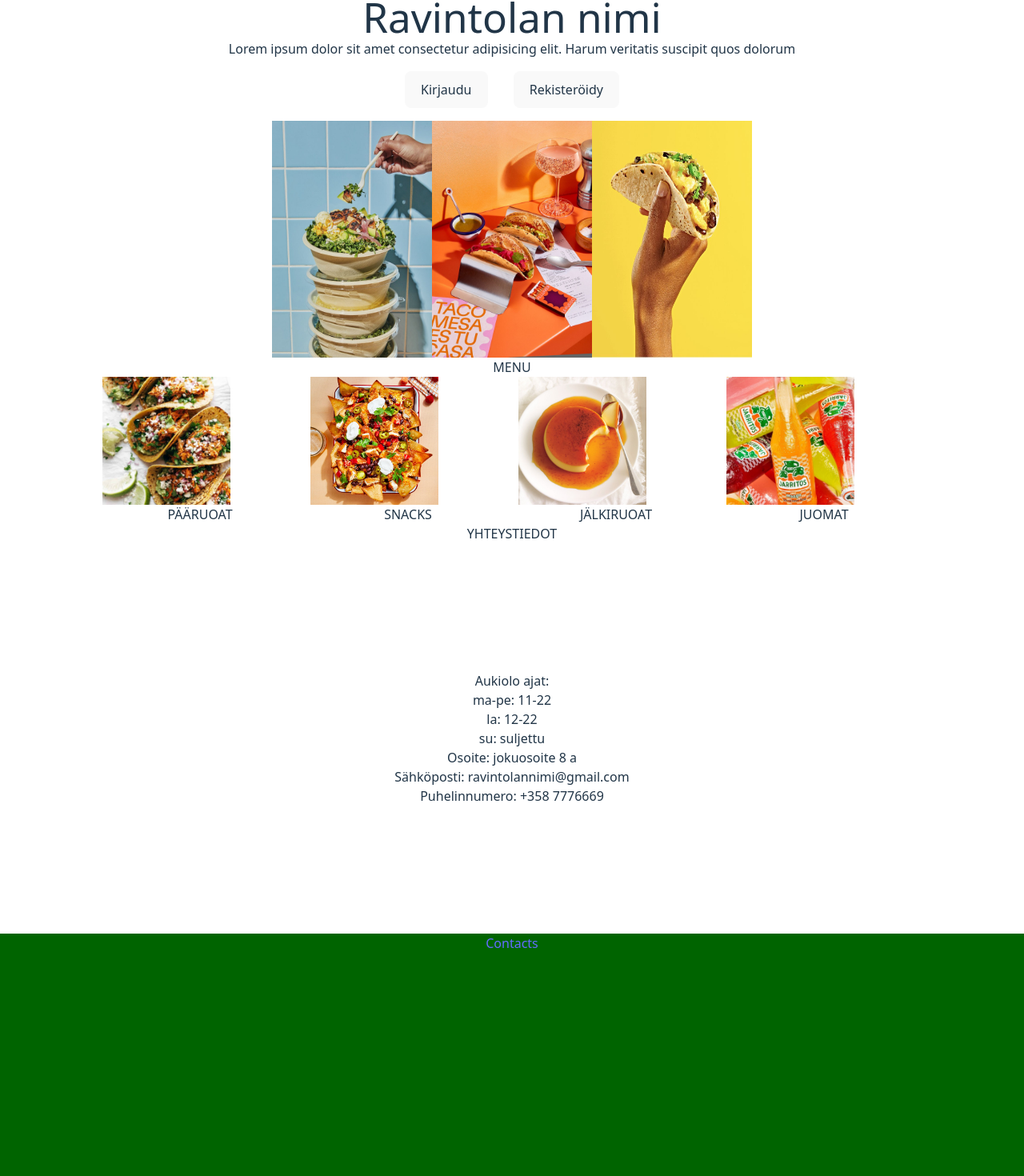
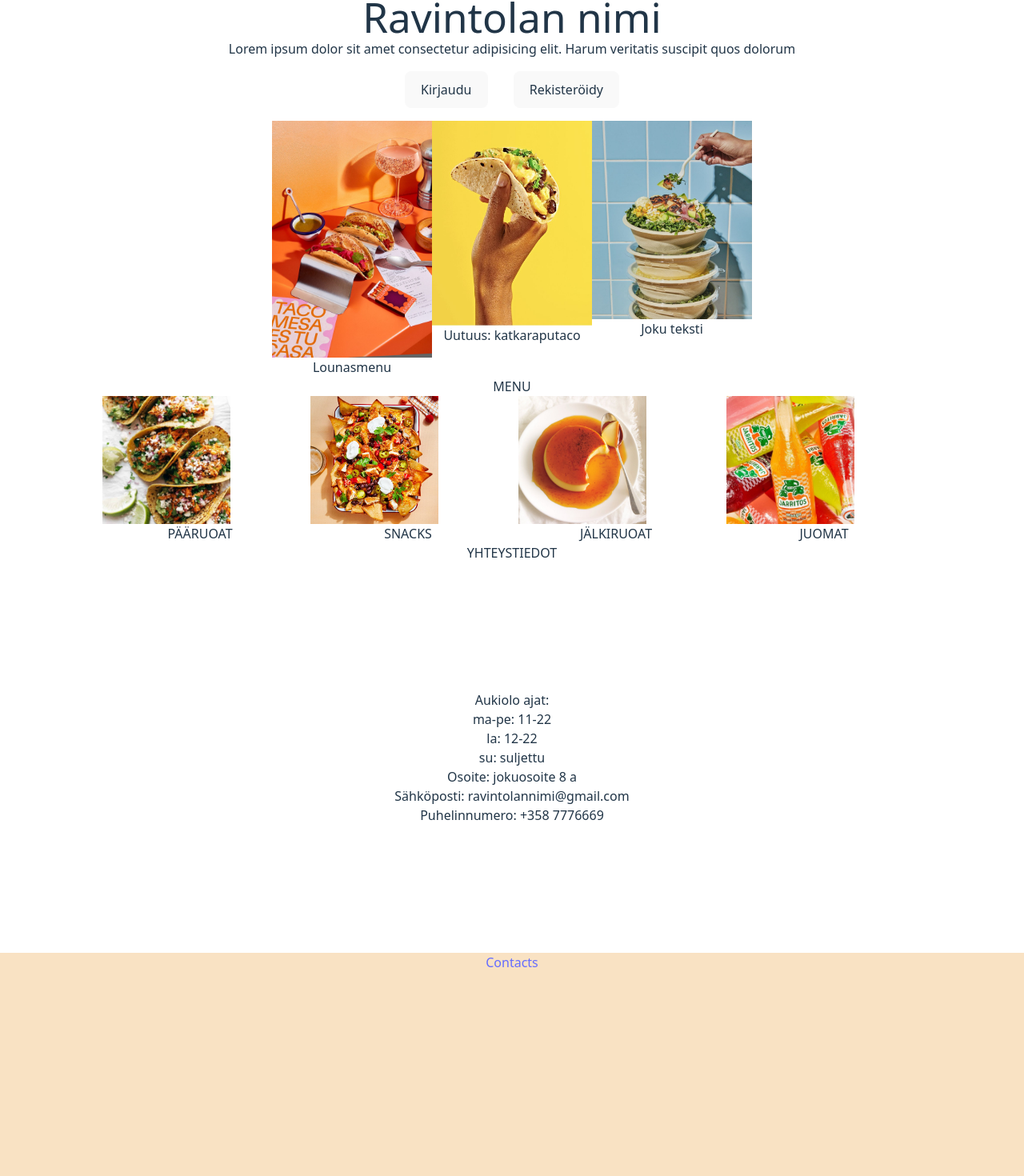
Before and after one commit to sandra-sanj/restaurant-website, a React (Vite) app in the folder frontend/: page / in a window 1280 px wide. Shown: the part 63-1533 px from the top of the page at 80% size. Built offline with nearby package versions, Linux system fonts and the light colour scheme.

Commit message:
etusivu linkit

```diff
--- a/frontend/src/components/profile/LoginForm.jsx
+++ b/frontend/src/components/profile/LoginForm.jsx
@@ -43,7 +43,7 @@ const LoginForm = () => {
                          autoComplete="current-password"
                      />
                  </div>
-                 <button type="submit">Login</button>
+                 <button type="submit">Kirjaudu</button>
              </form>
          </>
      );
--- a/frontend/src/hooks/apiHook.js
+++ b/frontend/src/hooks/apiHook.js
@@ -1,5 +1,6 @@
 
 function useAuthentication() {
+    try{
         const postLogin = async (inputs) => {
             const fetchOptions = {
                 method: 'POST',
@@ -12,15 +13,19 @@ function useAuthentication() {
             return loginResult;
             };
             return {postLogin};
+        }catch(error){
+            console.error(error);
+        }
 };
 
 function useUser() {
+    try {
         const getUserByToken = async (token) => {
             const options = {
                 headers: {
                     Authorization: 'Bearer' + token,
                 },
-        };
+            }
 
             const tokenResult = await fetchData();
             return tokenResult;
@@ -37,6 +42,9 @@ function useUser() {
         }
 
         return {getUserByToken, postUser};
+    }catch(error) {
+        console.error(error);
     }
+};
 
 export {useAuthentication, useUser};
--- a/frontend/src/index.css
+++ b/frontend/src/index.css
@@ -117,7 +117,7 @@ button:focus-visible {
   padding-bottom: 0;
   height: 20rem;
   width: 100%;
-  background-color: darkgreen;
+  background-color:rgb(249, 226, 195);
   color: white;
 }
 
--- a/frontend/src/pages/Home.jsx
+++ b/frontend/src/pages/Home.jsx
@@ -1,4 +1,6 @@
 import { useNavigate } from "react-router";
+import { useState } from 'react';
+import handleButton from "./Login";
 
 
 //TODO: varmista että navigaatio oikeaan osoitteeseen.
@@ -16,24 +18,33 @@ function Home() {
             <button onClick={() => navigate('/login')}>Rekisteröidy</button>
           </div>
           <div className="ad-div">
+            <div>
+              <img
+                src="../src/assets/img/paaruoat/tacoja.jpg"
+                alt=""
+                width="200" height='500'
+                onClick={() => navigate('/menu')}
+                />
+              <p>Lounasmenu</p>
+            </div>
+            <div>
+              <img
+                src="../src/assets/img/paaruoat/tacohand.jpg"
+                alt=""
+                width="200" height='500'
+                onClick={() => navigate('/menu')}
+                />
+              <p>Uutuus: katkaraputaco</p>
+            </div>
+            <div>
               <img
                 src="../src/assets/img/paaruoat/bowlkasa.jpg"
                 alt=""
                 width="200" height='500'
                 onClick={() => navigate('/menu')}
                 />
-            <img
-              src="../src/assets/img/paaruoat/tacoja.jpg"
-              alt=""
-              width="200" height='500'
-              onClick={() => navigate('/menu')}
-              />
-            <img
-              src="../src/assets/img/paaruoat/tacohand.jpg"
-              alt=""
-              width="200" height='500'
-              onClick={() => navigate('/menu')}
-              />
+              <p>Joku teksti</p>
+            </div>
           </div>
           <h3>MENU</h3>
           <div className="container-home">
@@ -41,7 +52,7 @@ function Home() {
               <img
               src="../src/assets/img/home/taco2.jpg"
               alt=""
-              //onClick={() => navigate('/menu')}
+              onClick={() => navigate('/menu')}
               />
               <p>PÄÄRUOAT</p>
             </div>
@@ -49,7 +60,7 @@ function Home() {
               <img
               src="../src/assets/img/home/nacho3.jpg"
               alt=""
-              //onClick={() => navigate('/menu')}
+              onClick={() => navigate('/menu')}
               />
               <p>SNACKS</p>
             </div>
@@ -57,7 +68,7 @@ function Home() {
               <img
               src="../src/assets/img/home/flan2.jpg"
               alt=""
-              //onClick={() => navigate('/menu')}
+              onClick={() => navigate('/menu')}
               />
               <p>JÄLKIRUOAT</p>
             </div>
@@ -65,7 +76,7 @@ function Home() {
               <img
               src="../src/assets/img/home/drinks.jpg"
               alt=""
-              //onClick={() => navigate('/menu')}
+              onClick={() => navigate('/menu')}
               />
               <p>JUOMAT</p>
             </div>
```
Lines whose indentation alone changed are shown as unchanged.
